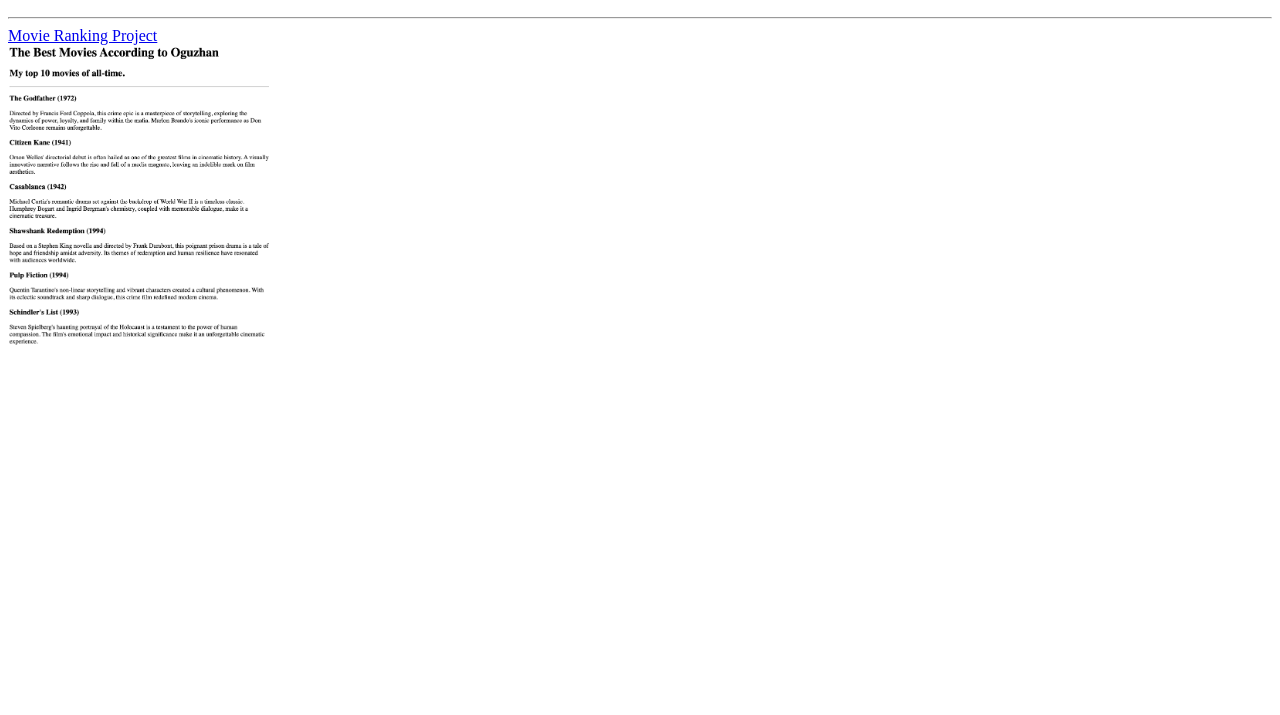
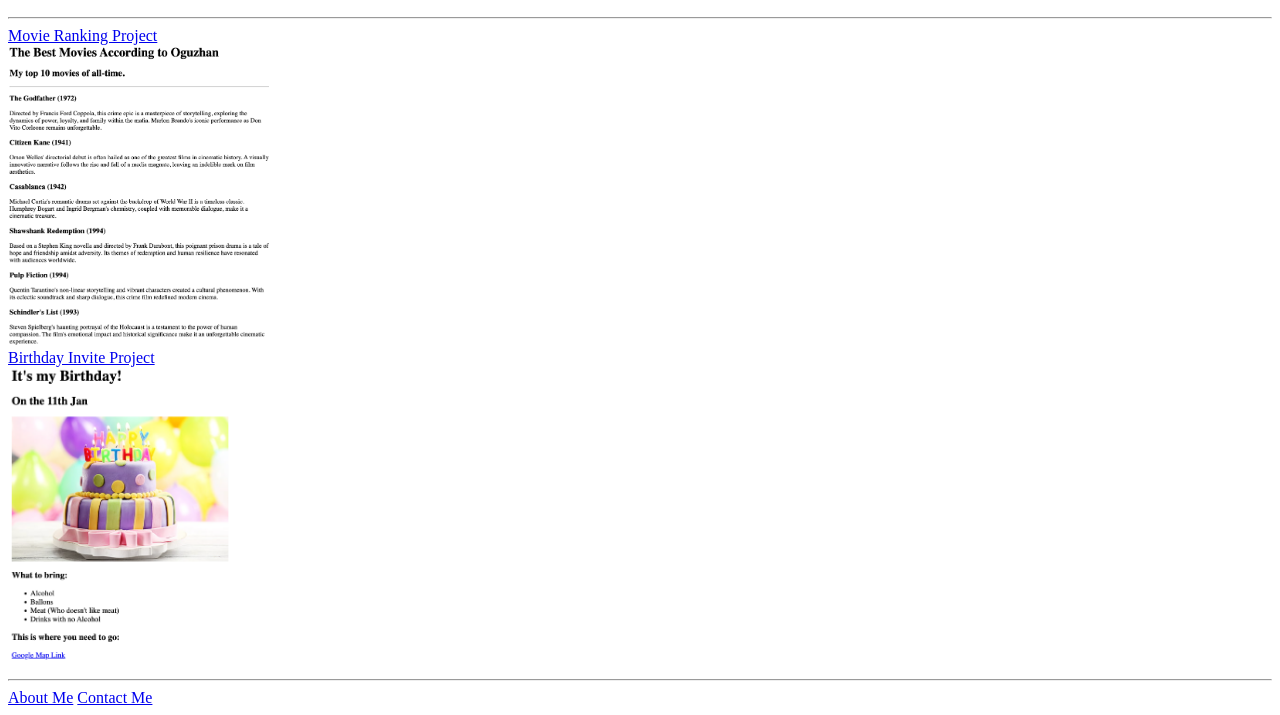
Before and after one commit to scortel61/html_portfolio, a plain HTML site: page index.html in a window 1280 px wide. Shown: the part 110-825 px from the top of the page. Before the commit the page ends 800 px from the top, so only its background shows below. Drawn offline with Linux system fonts and the light colour scheme.

Commit message:
Update index.html

```diff
--- a/index.html
+++ b/index.html
@@ -1,18 +1,3 @@
-<!-- TODO 1: Create the HTML Boilerplate -->
-
-<!-- TODO 2: Add Your previous projects' HTML into the public folder -->
-
-<!-- TODO 3: Take screenshots of your project previews and add the images to the images folder -->
-
-<!-- TODO 4: Add titles/subtitles etc. -->
-
-<!-- TODO 5: Add a link to the project pages -->
-
-<!-- TODO 6: Add images to show the project previews
-HINT for TODO 6: You can use the height attribute set to 200 to make the image smaller:
-https://developer.mozilla.org/en-US/docs/Web/HTML/Element/img#attr-height -->
-
-<!-- TODO 7: Add the Contact Me and About Me page links -->
 <!DOCTYPE html>
 <html lang="en">
 <head>
@@ -27,5 +12,12 @@ https://developer.mozilla.org/en-US/docs/Web/HTML/Element/img#attr-height -->
     <a href="./public/movie-ranking.html">Movie Ranking Project</a>
     <br />
     <img src="./assets/images/movie_ranking.png" height="300"/>
+    <br />
+    <a href="./public/birthday-invite.html">Birthday Invite Project</a>
+    <br />
+    <img src="./assets/images/birthday_invite.png" height="300" />
+    <hr />
+    <a href="./public/about.html">About Me</a>
+    <a href="./public/contact.html">Contact Me</a>
 </body>
 </html>
```
